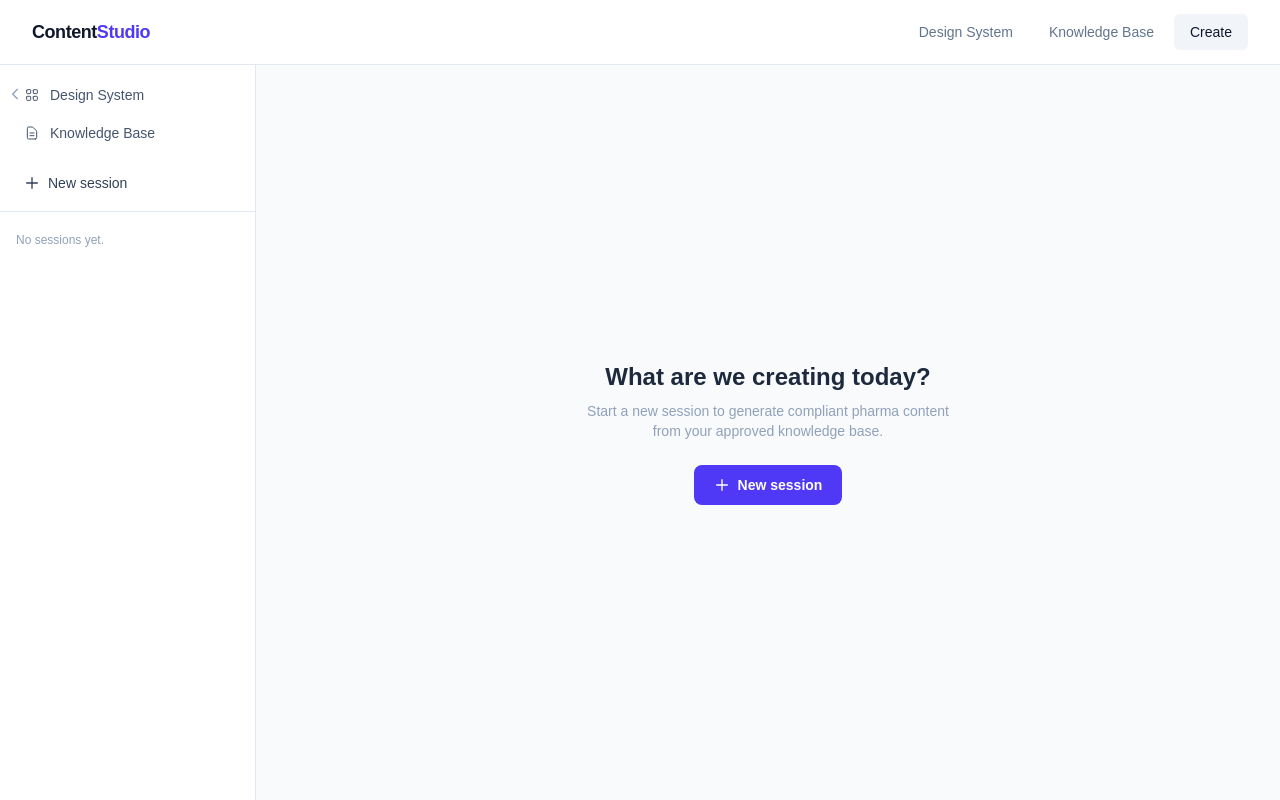
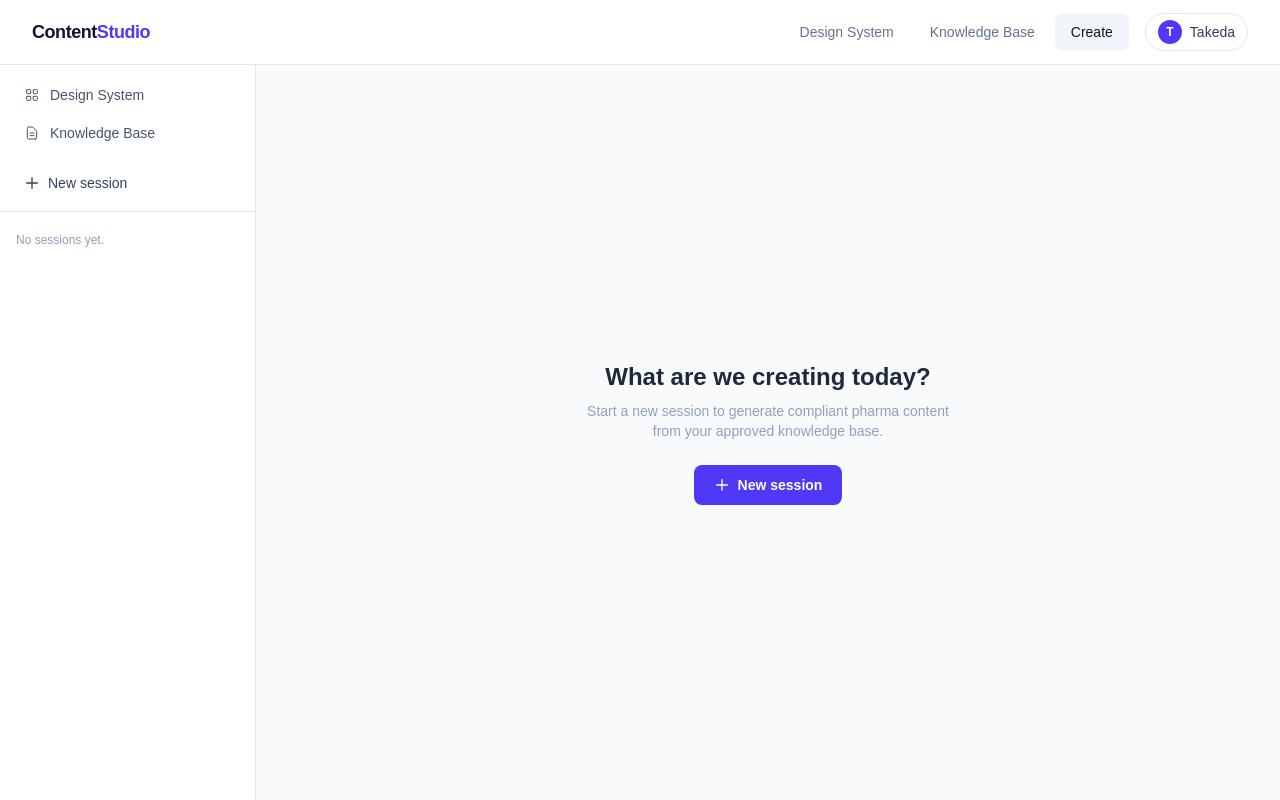
Before and after one commit to PrakashKoneru/solstice-takehome, a Next.js app in the folder frontend/: page /create in a window 1280 px wide. Built offline with nearby package versions, Linux system fonts and the light colour scheme.

Commit message:
Remove back button and sidebar toggle, add account badge to navbar

```diff
--- a/frontend/app/create/page.tsx
+++ b/frontend/app/create/page.tsx
@@ -40,7 +40,6 @@ const PINNED_LINKS = [
 export default function CreatePage() {
   const [sessions, setSessions] = useState<Session[]>([])
   const [activeSession, setActiveSession] = useState<Session | null>(null)
-  const [sidebarOpen, setSidebarOpen] = useState(true)
 
   // Chat state
   const [messages, setMessages] = useState<Message[]>([])
@@ -119,7 +118,7 @@ export default function CreatePage() {
     <div className="flex flex-1 overflow-hidden" style={{ height: 'calc(100vh - 64px)' }}>
 
       {/* Left sidebar */}
-      <aside className={`flex flex-col border-r border-slate-200 bg-white transition-all duration-200 ${sidebarOpen ? 'w-64' : 'w-0 overflow-hidden'} flex-shrink-0`}>
+      <aside className="flex flex-col border-r border-slate-200 bg-white w-64 flex-shrink-0">
         {/* Pinned nav items */}
         <div className="p-3 space-y-0.5">
           {PINNED_LINKS.map((link) => (
@@ -173,16 +172,6 @@ export default function CreatePage() {
       {/* Main area */}
       <div className="flex flex-1 overflow-hidden">
 
-        {/* Sidebar toggle button */}
-        <button
-          onClick={() => setSidebarOpen(!sidebarOpen)}
-          className="absolute left-0 top-20 z-10 ml-1 p-1.5 rounded-md text-slate-400 hover:text-slate-600 hover:bg-slate-100 transition-colors"
-          aria-label="Toggle sidebar"
-        >
-          <svg className="h-4 w-4" fill="none" stroke="currentColor" viewBox="0 0 24 24">
-            <path strokeLinecap="round" strokeLinejoin="round" strokeWidth={2} d={sidebarOpen ? 'M11 19l-7-7 7-7' : 'M13 5l7 7-7 7'} />
-          </svg>
-        </button>
 
         {/* Empty state */}
         {!activeSession && (
--- a/frontend/components/Navbar.tsx
+++ b/frontend/components/Navbar.tsx
@@ -25,7 +25,7 @@ export default function Navbar() {
             </span>
           </Link>
 
-          {/* Desktop links */}
+          {/* Desktop links + account badge */}
           <div className="hidden md:flex items-center gap-1">
             {links.map((link) => {
               const active = pathname === link.href
@@ -43,6 +43,14 @@ export default function Navbar() {
                 </Link>
               )
             })}
+
+            {/* Account badge */}
+            <div className="ml-3 flex items-center gap-2 rounded-full border border-slate-200 px-3 py-1.5 hover:bg-slate-50 cursor-pointer transition-colors">
+              <div className="h-6 w-6 rounded-full bg-indigo-600 flex items-center justify-center text-white text-xs font-bold flex-shrink-0">
+                T
+              </div>
+              <span className="text-sm font-medium text-slate-700">Takeda</span>
+            </div>
           </div>
 
           {/* Mobile hamburger */}
```
